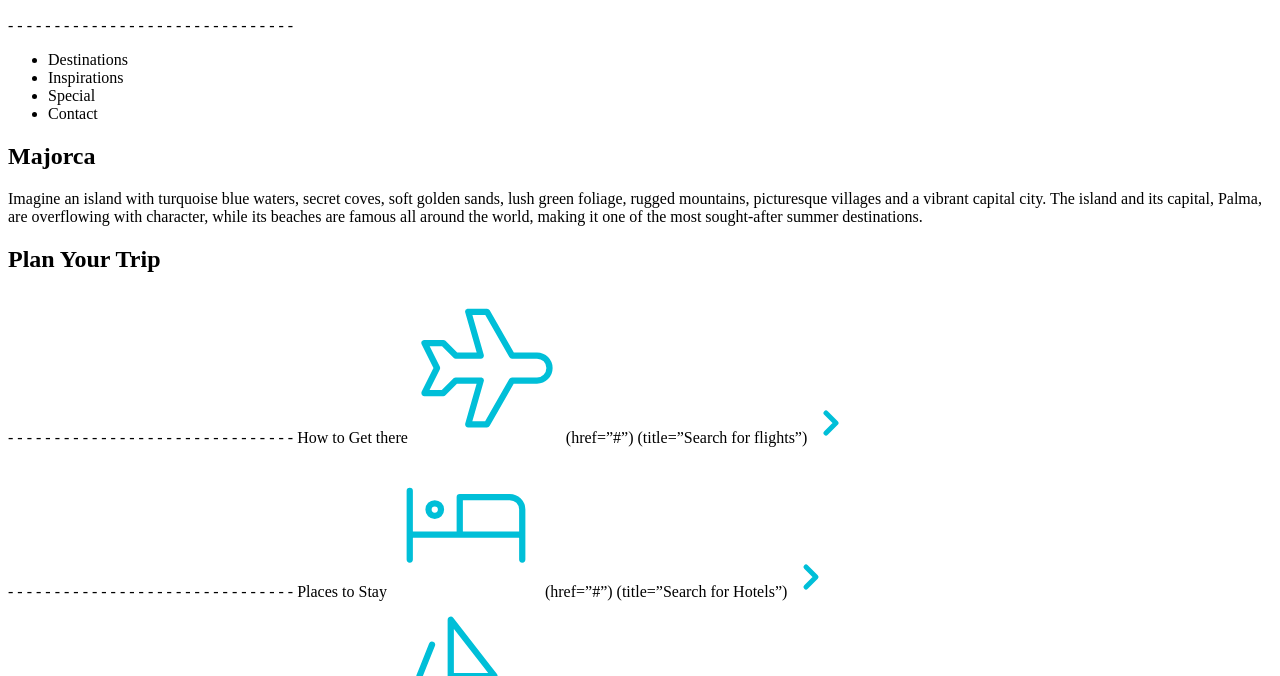
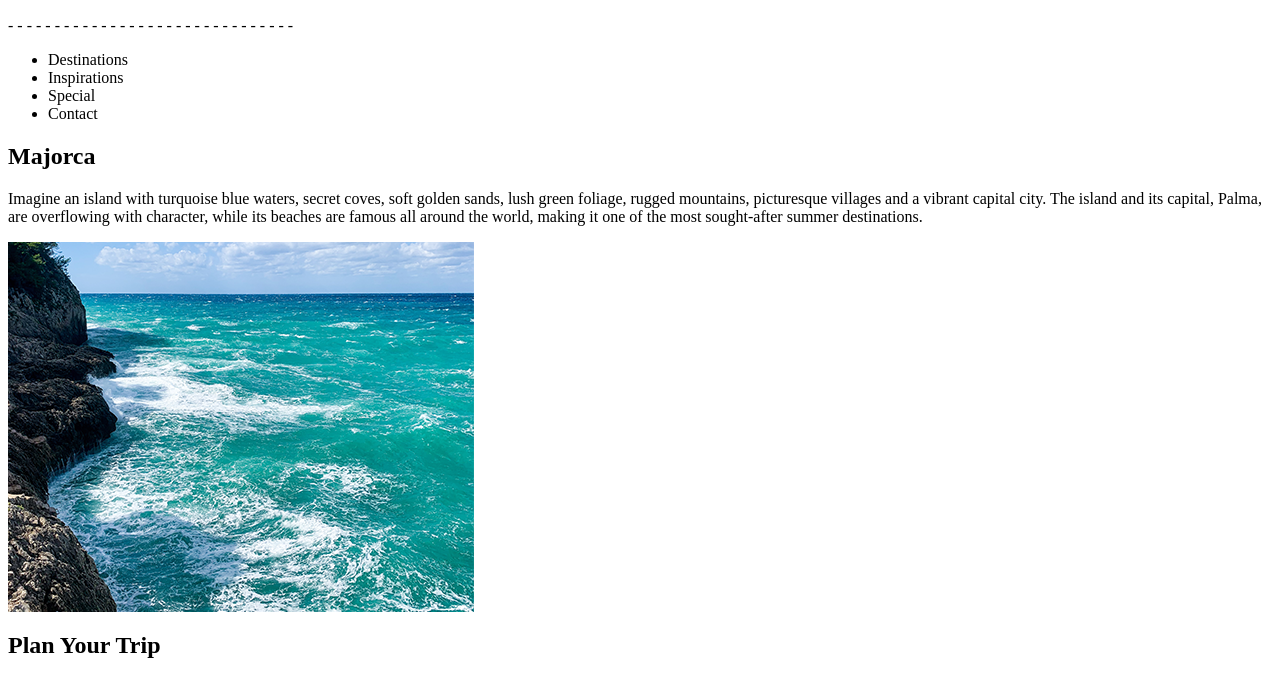
Before and after one commit to c75525/wunderlust, a plain HTML site: page index.html in a window 1280 px wide. Shown: the part 96-772 px from the top of the page. Drawn offline with Linux system fonts and the light colour scheme.

Commit message:
image change

```diff
--- a/index.html
+++ b/index.html
@@ -25,9 +25,10 @@
   <p> Imagine an island with turquoise blue waters, secret coves, soft golden sands, lush green foliage, rugged mountains, picturesque villages and a vibrant capital city. The island and its capital, Palma, are overflowing with character, while its beaches are famous all around the world, making it one of the most sought-after summer destinations. </p>
 
   <picture>
+      <source media="(min-width:1024px)" srcset="/images/majorca-waves-L.png">
+      <source media="(min-width:780px)" srcset="/images/majorca-waves-M.png">
       <source media="(min-width:320px)" srcset="/images/majorca-waves-S.png">
-      <source media="(min-width:780px)" srcset="/images/majorca-waves-M.png">
-      <source media="(min-width:1024px)" srcset="/images/majorca-waves-L.png">
+      <img src="/images/majorca-waves-S.png" alt="waves">
   </picture>
   <picture>
       <source media="(min-width:320px)" srcset="/images/majorca-beach-S.png">
```
Also changed, not shown: 1 other file.
